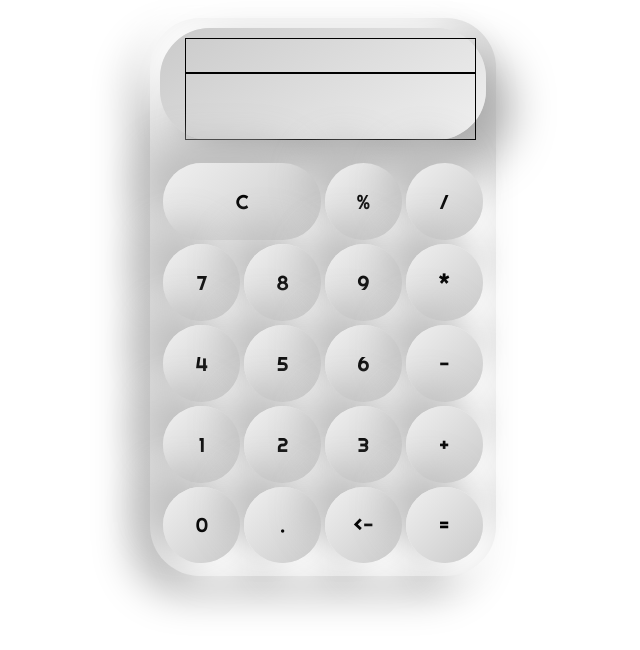
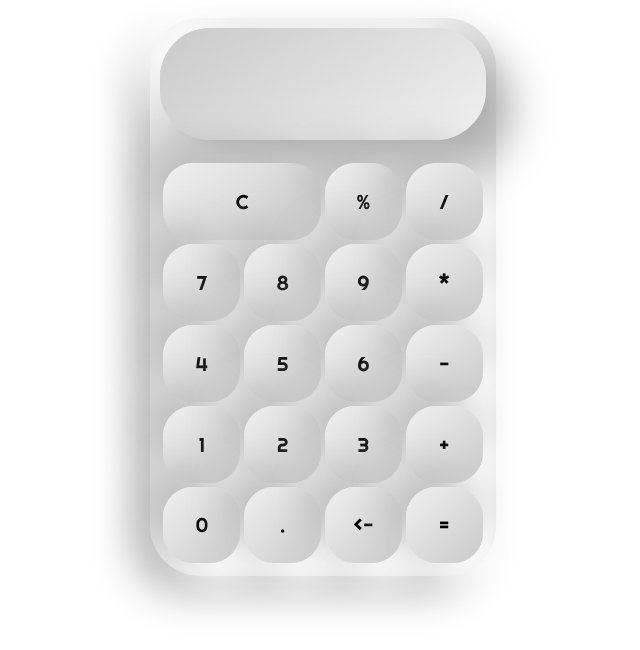
Before and after one commit to Idoo0/Simple-calculator, a plain HTML site: page index.html in a window 1280 px wide. Shown: the whole page, without its empty margins (317-957 px from the left). Drawn offline with Linux system fonts and the light colour scheme.

Commit message:
finishing

```diff
--- a/script.js
+++ b/script.js
@@ -1,10 +1,8 @@
 const result = document.getElementById("result");
 const hist = document.getElementById("hist");
-var number = ''
-var temp1, temp0 = '', operator;
-var histVal = '';
-var resultVal = '';
+var number = '', temp1, temp0 = '', operator, histVal = '', resultVal = '';
 var isStart = true;
+
 function appendToNumber(button){
     var digit = button.textContent;
     number += digit;
@@ -35,9 +33,7 @@ function hardReset(){
 }
 
 function setOperation(button){
-
     operator = button.textContent;
-    console.log("this is " + operator);
     temp1 = result.textContent;
     histVal += temp1 + ' ' + operator + ' ';
     hist.textContent = histVal
@@ -57,7 +53,6 @@ function setOperation(button){
 function startOperation(){
     var number1 = resultVal == '' ? temp1 : resultVal;
     var number2 = result.textContent;
-    // var res = operation(number1, number2, operator);
     histVal += number2 + ' ';
     hist.textContent = histVal
     var resultValTemp = operation(number1, number2, operator)
@@ -67,7 +62,6 @@ function startOperation(){
 function operation(number1, number2, operator){
     number1 = Number(number1)
     number2 = Number(number2)
-    console.log(number1, number2, operator)
     if(operator === '+'){
         return number1 + number2;
     }else if(operator == '-'){
--- a/style.css
+++ b/style.css
@@ -5,9 +5,7 @@ main {
 }
 
 .wrapper {
-    background: linear-gradient(25deg, blue, red);
     margin: 10px;
-
     padding: 10px;
     border-radius: 50px;
     background: #e0e0e0;
@@ -24,9 +22,9 @@ main {
     padding: 0 10px;
     border: 0;
     border-radius: 50px;
-background: linear-gradient(145deg, #cacaca, #f0f0f0);
-box-shadow:  23px 23px 46px #aaaaaa,
-             -23px -23px 46px #ffffff;
+    background: linear-gradient(145deg, #cacaca, #f0f0f0);
+    box-shadow: 23px 23px 46px #aaaaaa,
+        -23px -23px 46px #ffffff;
     margin-bottom: 20px;
     padding-top: 10px;
     padding-left: 25px;
@@ -36,11 +34,10 @@ box-shadow:  23px 23px 46px #aaaaaa,
     height: 4vw;
     display: flex;
     text-align: left;
-    align-items: flex-end;
+    justify-content: flex-end;
     flex-direction: column;
-    color: rgb(58, 53, 53);
+    color: rgb(107, 91, 91);
     font-size: 1rem;
-    border: 1px solid black;
 }
 
 .wrapper .result #result {
@@ -49,7 +46,6 @@ box-shadow:  23px 23px 46px #aaaaaa,
     flex-direction: column;
     text-align: left;
     font-size: 2.5rem;
-    border: 1px solid black;
 }
 
 table {
@@ -64,12 +60,13 @@ table {
     background-color: transparent;
     /* border-radius: 1rem;
     box-shadow: 0px 0px 8px beige; */
-    border-radius: 50px;
+    border-radius: 30px;
     background: linear-gradient(315deg, #cacaca, #f0f0f0);
     box-shadow: -19px -19px 39px #bebebe,
         19px 19px 39px #ffffff;
     border: 0;
-    transition: all 5s linear;
+    transition: all 2s linear;
+
 }
 
 .wrapper .button button:active {
@@ -79,3 +76,6 @@ table {
     box-shadow: -19px -19px 37px #bebebe,
         19px 19px 37px #ffffff;
 }
+.wrapper .button button:hover {
+    scale: 0.99;
+}
```
